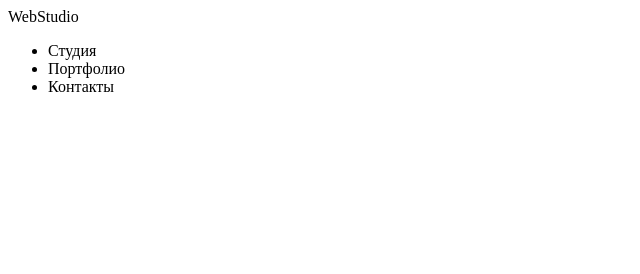
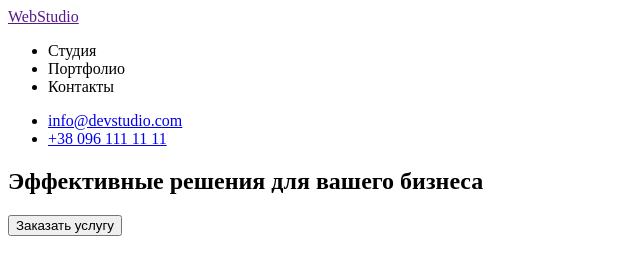
Before and after one commit to sergii-yastremskyi/goit-markup-hw-01, a plain HTML site: page index.html in a window 1280 px wide. Shown: the whole page, without its empty margins (0-640 px from the left). Drawn offline with Linux system fonts and the light colour scheme.

Commit message:
Update index.html

```diff
--- a/index.html
+++ b/index.html
@@ -7,14 +7,26 @@
 </head>
 <body>
     <header>
-        <span>Web</span><span>Studio</span>
-            <ul>
-                <li>Студия</li>
-                <li>Портфолио</li>
-                <li>Контакты</li>
-            </ul>
+        <a href=""><span>Web</span><span>Studio</span></a>
+            <nav>
+                 <ul>
+                    <li>Студия</li>
+                     <li>Портфолио</li>
+                    <li>Контакты</li>
+                 </ul>
+            </nav>
+        <ul>
+            <li><a href="mailto:info@devstudio.com">info@devstudio.com</a></li>
+            <li><a href="tel:+380961111111">+38 096 111 11 11</a></li>
+        </ul>
 
     </header>
+    <main>
+        <section>
+            <h1>Эффективные решения для вашего бизнеса</h1>
+            <button type="button">Заказать услугу</button>
+        </section>
+    </main>
 
 </body>
 </html>
```
